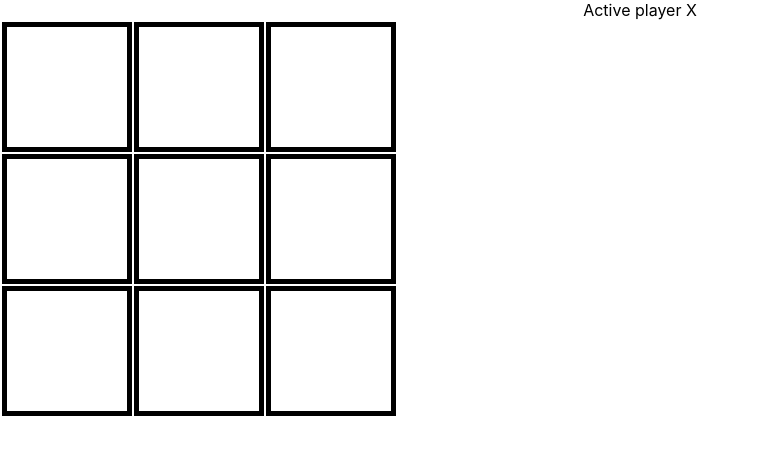
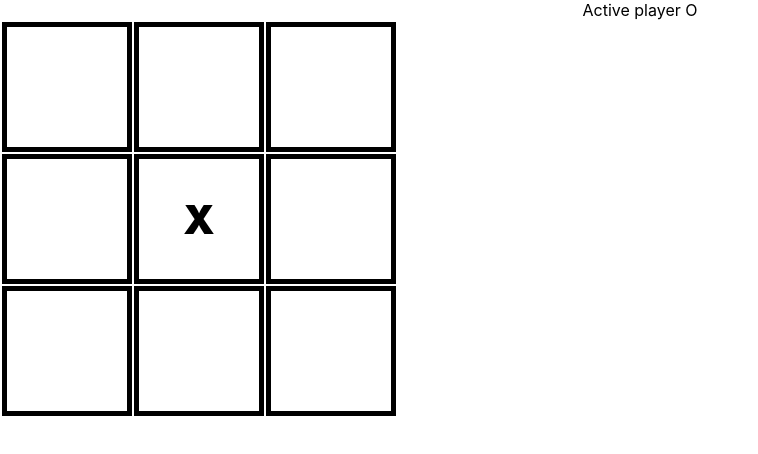
Before and after one commit to Karu-Dev/TTT-TDD, a React (Create React App) app: page / in a window 1280 px wide. Both pictures are taken after a click on the element 199 px from the left and 219 px from the top of the page. Shown: the top 454 px of the page, without its empty margins (0-758 px from the left). Built offline with nearby package versions, Linux system fonts and the light colour scheme.

Commit message:
correctly working with taken cells

```diff
--- a/src/App.tsx
+++ b/src/App.tsx
@@ -1,20 +1,26 @@
-import React from 'react';
+import React, { useState } from 'react';
 import './App.css';
 import {TicTacToe} from "./tictactoe"
-const ttt= new TicTacToe
+const ttt= new TicTacToe()
 const App: React.FC = () => {
+  const [field, setField] = useState(ttt.genField())
   return (
     <div className="App">
     Active player {ttt.activePlayer}
     <table className="pepe">
-      {ttt.field.map((row: any, rowIndex: number) => <tr>
-        {row.map((_cell: any, cellIndex: number) => <td onClick={() => {ttt.clickHandler(rowIndex, cellIndex)}}>
-          {ttt.field[rowIndex][cellIndex]}
+      {field.map((row: any, rowIndex: number) => <tr>
+        {row.map((_cell: any, cellIndex: number) => <td onClick={() => {
+          ttt.setField(field)
+          setField(ttt.clickHandler(cellIndex, rowIndex))}}>
+          {field[rowIndex][cellIndex]}
         </td>)}
       </tr>)}
     </table>
-    {ttt.checkWin(ttt.field)?<h1>Winner {ttt.activePlayer}</h1>:""}
-    {ttt.checkWin(ttt.field)?<button onClick={() => ttt.reset()}>Reset</button>:""}
+    {ttt.checkWin(field)?<h1>Winner {ttt.activePlayer}</h1>:""}
+    {ttt.checkWin(field)?<button onClick={() => {
+
+      ttt.reset()
+      }}>Reset</button>:""}
   </div>
   );
 }
--- a/src/tictactoe.ts
+++ b/src/tictactoe.ts
@@ -16,17 +16,19 @@ export class TicTacToe {
             ["", "", ""]
         ]
     }
-    clickHandler(x: number, y: number) {
+    clickHandler(x: number, y: number,):string[][] {
         if(!this.checkDraw(this.field)&&!this.checkWin(this.field)){
-
-            this.field[y][x] = this.activePlayer
-            if (this.activePlayer === "X") {
-                this.activePlayer = "O"
-                return this.field
+            if(this.field[y][x]===""){
+                this.field[y][x] = this.activePlayer
+                if (this.activePlayer === "X") {
+                    this.activePlayer = "O"
+                    return [...this.field]
+                }
+                this.activePlayer = "X"
+                return [...this.field]
             }
-            this.activePlayer = "X"
-            return this.field
         }
+        return [...this.field]
     }
     checkDraw(field: string[][]): boolean {
         if (field.some(row => {
@@ -57,4 +59,7 @@ export class TicTacToe {
         this.field = this.genField()
         this.activePlayer = "X"
     }
+    setField(field:string[][]){
+        this.field = field
+    }
 }
```
